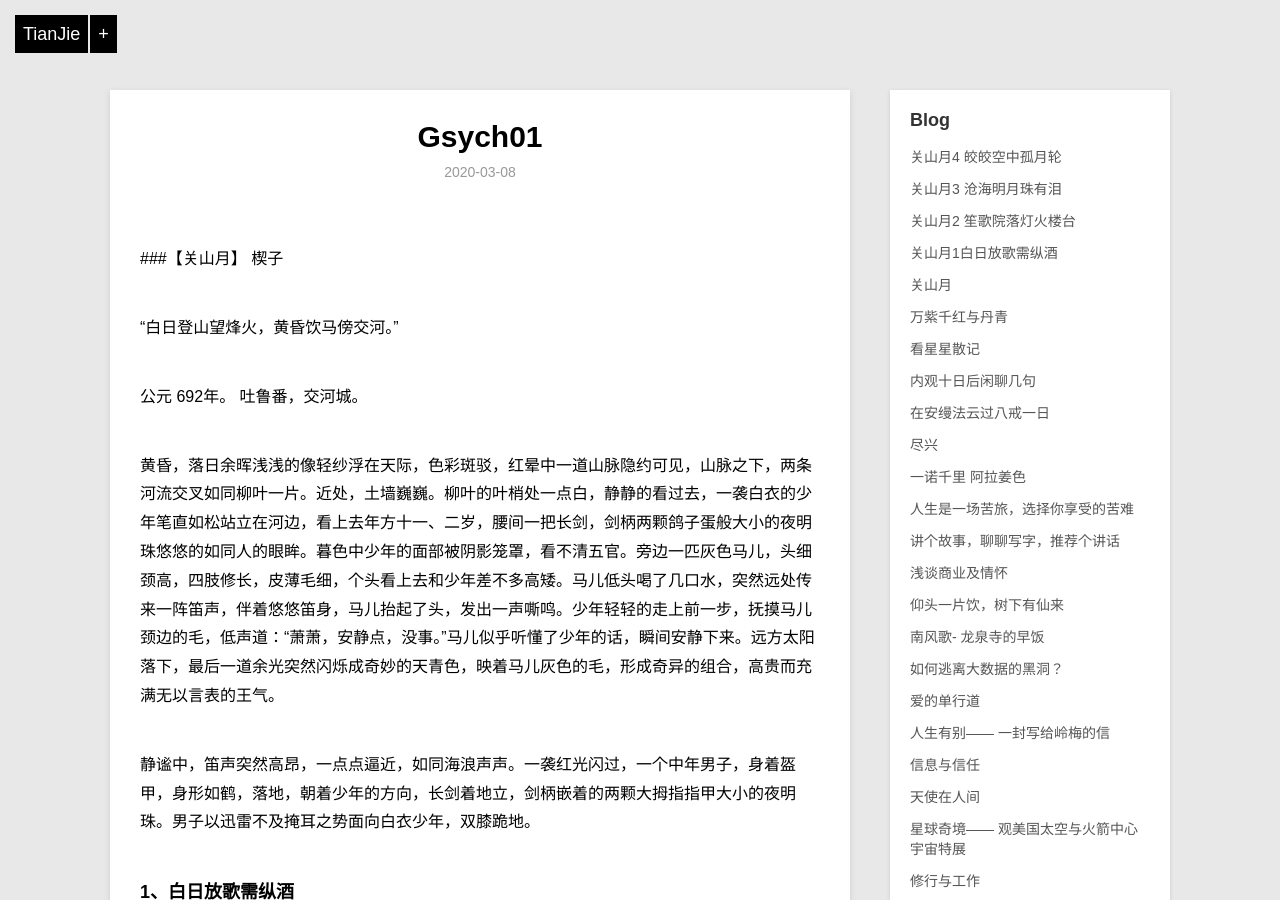
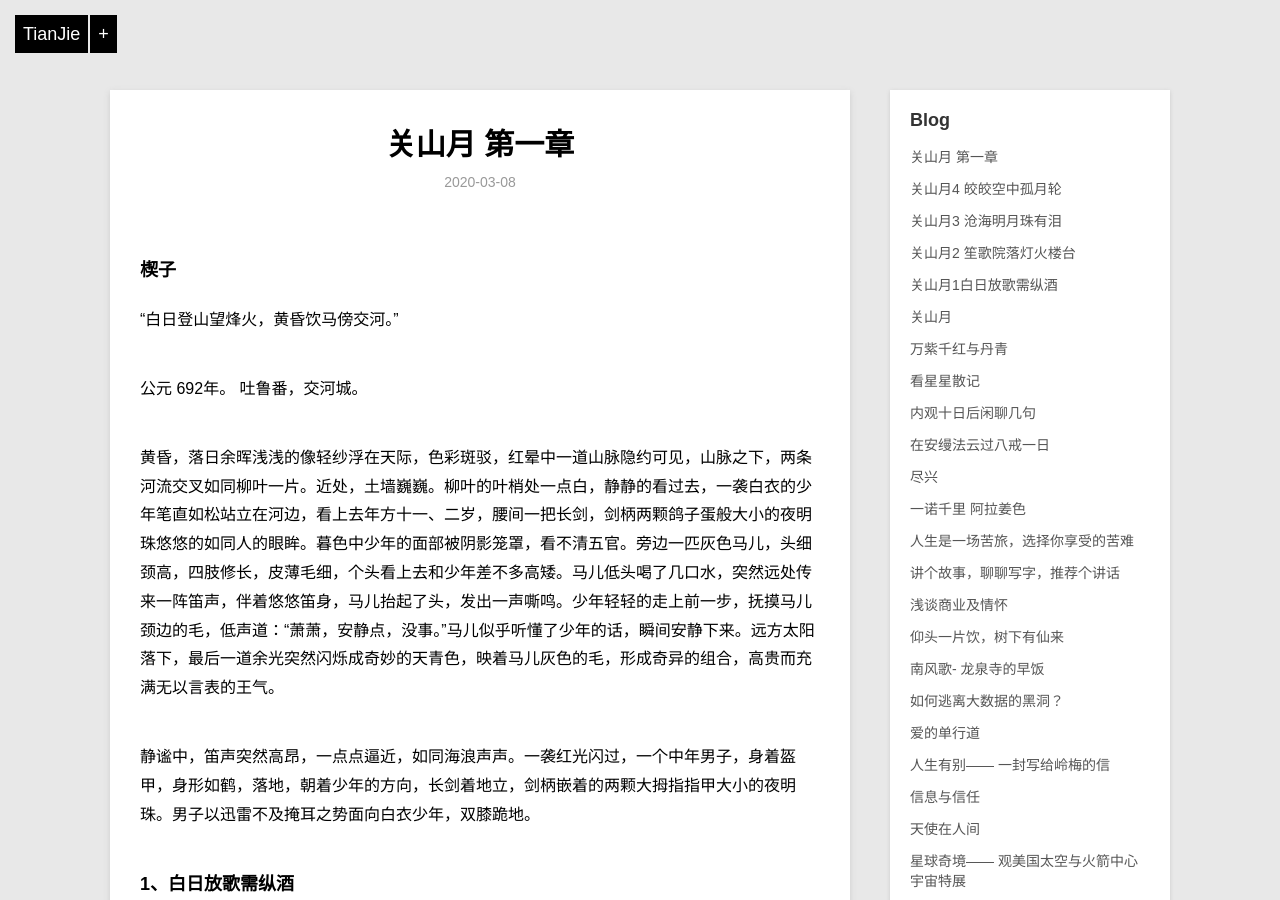
Before and after one commit to violettianjie/violettianjie.github.io, a Jekyll site: the page built from _posts/blog/2020-03-08-gsyCH01.md, in a window 1280 px wide and 900 px high. Built offline with Jekyll 4.4.1, drawn with Linux system fonts in a browser that asks for light colours; our own code applies the rules of GitHub Pages for plain Markdown files; some of the changed text lies outside the part shown.

Commit message:
Update 2020-03-08-gsyCH01.md

```diff
--- a/_posts/blog/2020-03-08-gsyCH01.md
+++ b/_posts/blog/2020-03-08-gsyCH01.md
@@ -1,4 +1,11 @@
-###【关山月】 楔子
+---
+layout: post
+title: "关山月 第一章"
+description: " 小说"
+category: blog
+---
+
+### 楔子
 
 “白日登山望烽火，黄昏饮马傍交河。”
 
```
Also changed, not shown: other parts of _posts/blog/2020-03-08-gsyCH01.md (+2 -2 lines).
